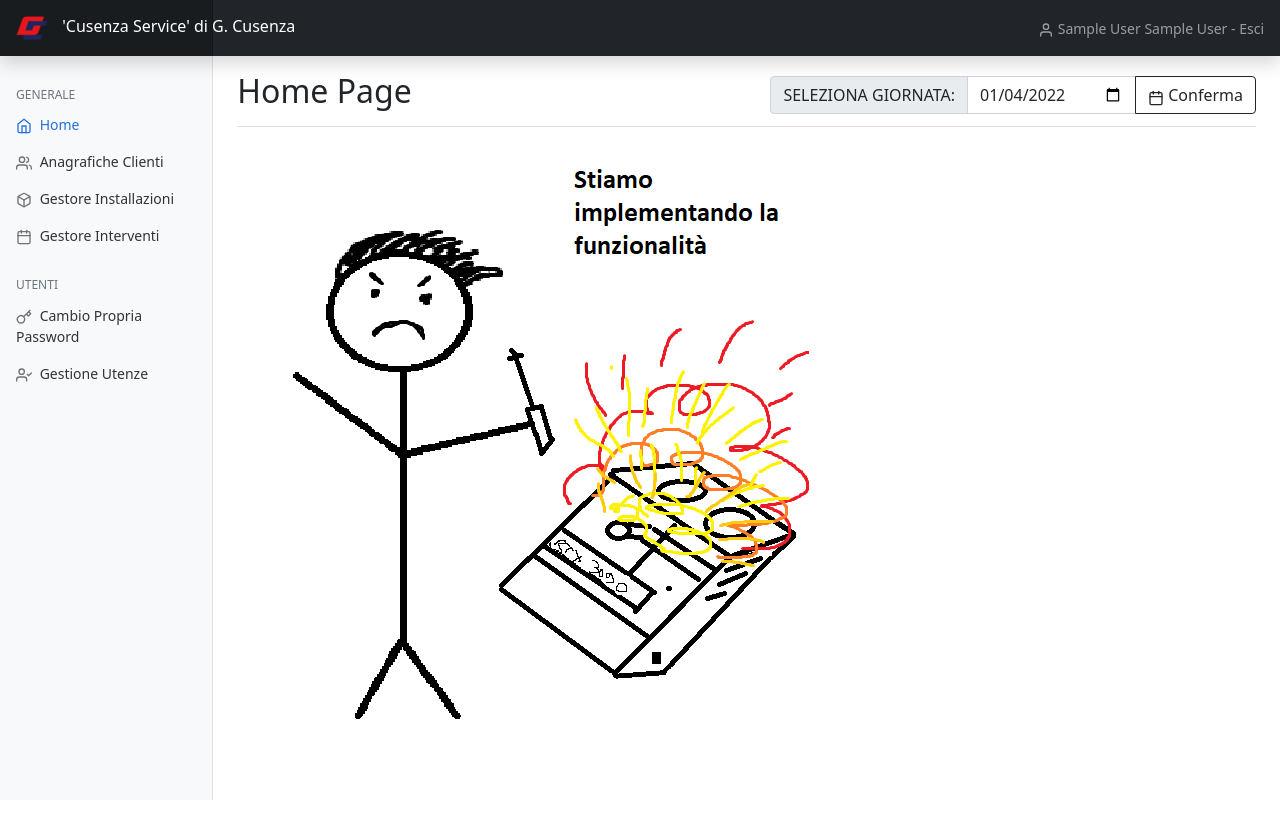
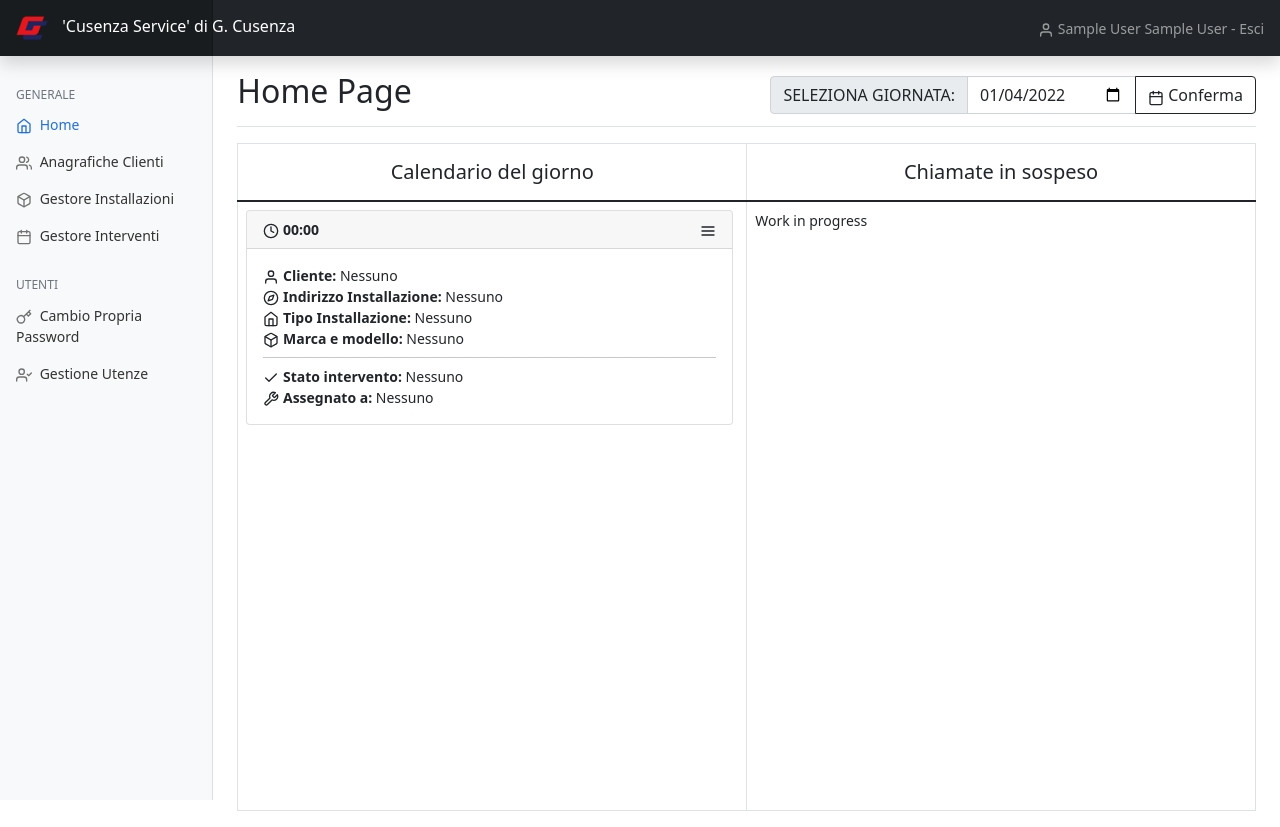
Before and after one commit to vittodevit/gipcat, a PHP site: page / in a window 1280 px wide. Before the commit the page ends 800 px from the top, so only its background shows below. Run offline with PHP 8.4, Linux system fonts and the light colour scheme; the visitor is signed in with stand-in values (Sample User, id 1); some libraries are stand-ins or nearby versions.

Commit message:
Bozza calendario, funziona stampa card

```diff
--- /dev/null
+++ b/calendario.component.php
@@ -0,0 +1,6 @@
+<?php
+if (!isset($CL)) {
+    die("Cannot load component in standalone.");
+}
+printInterventionsCard();
+?>
--- a/index.php
+++ b/index.php
@@ -10,6 +10,7 @@ require_once './init.php';
 require_once './lib/pagetools.php';
 
 openPage($pageid, $friendlyname, $level);
+$CL = 1;
 ?>
 
 <div class="d-flex justify-content-between flex-wrap flex-md-nowrap align-items-center pt-3 pb-2 mb-3 border-bottom">
@@ -20,10 +21,9 @@ openPage($pageid, $friendlyname, $level);
                 <div class="col">
                     <div class="input-group">
                         <span class="input-group-text" id="basic-addon1">SELEZIONA GIORNATA:</span>
-                        <input type="date" class="form-control" name="date" placeholder="ID Cliente"
-                        <?php if (isset($_GET["date"]) && !empty($_GET["date"])) {
+                        <input type="date" class="form-control" name="date" placeholder="ID Cliente" <?php if (isset($_GET["date"]) && !empty($_GET["date"])) {
                             echo 'value="' . $_GET["date"] . '"';
-                        }else{
+                        } else {
                             echo 'value="' . date("Y-m-d") . '"';
                         } ?> aria-label="Ricerca">
                         <button class="btn btn-outline-dark" type="submit">
@@ -37,7 +37,30 @@ openPage($pageid, $friendlyname, $level);
     </div>
 </div>
 
-<img class="mt-10" src="./static/img/workinprogress.png" alt="workinprogress">
+<table class="table table-bordered">
+    <thead>
+        <tr>
+            <th class="col col-md-6 text-center">
+                <h5 class="h5t">Calendario del giorno</h5>
+            </th>
+            <th class="col col-md-6 text-center">
+                <h5 class="h5t">Chiamate in sospeso</h5>
+            </th>
+        </tr>
+    </thead>
+    <tbody>
+        <tr>
+            <td>
+                <div class="scrollable-list">
+                    <?php require 'calendario.component.php' ?>
+                </div>
+            </td>
+            <td>
+                Work in progress
+            </td>
+        </tr>
+    </tbody>
+</table>
 
 <?php
 closePage($level, $jsdeps);
--- a/interventions/index.php
+++ b/interventions/index.php
@@ -75,7 +75,7 @@ $_installationExists = $_R_installationExists->fetch_array(MYSQLI_BOTH);
                         </div>
                         <br>
                         <div class="mb-3">
-                            <label for="assignedTo" class="form-label">Assegtnato a:</label>
+                            <label for="assignedTo" class="form-label">Assegnato a:</label>
                             <select class="form-select" id="assignedTo" required>
                                     <option value="" selected>Nessuno</option>
                                     <?php
@@ -187,7 +187,7 @@ $_installationExists = $_R_installationExists->fetch_array(MYSQLI_BOTH);
                         </div>
                         <br>
                         <div class="mb-3">
-                            <label for="eim.assignedTo" class="form-label">Assegtnato a:</label>
+                            <label for="eim.assignedTo" class="form-label">Assegnato a:</label>
                             <select class="form-select" id="eim.assignedTo" required>
                                     <option value="" selected>Nessuno</option>
                                     <?php
--- a/lib/pagetools.php
+++ b/lib/pagetools.php
@@ -464,3 +464,49 @@ function paginationButton($enabled, $link, $text, $query, $label = ""){
         <?php
     }
 }
+
+function printInterventionsCard(){
+?>
+<div class="card mb-3 scrollbar-w">
+    <div class="card-header">
+        <div class="row">
+            <div class="col col-md-10">
+                <span data-feather="clock"></span>
+                <b>00:00</b>
+            </div>
+            <div class="col col-md-2 text-end">
+                <div class="dropdown">
+                    <a class="link-dark" href="#" role="button" id="drpd1" data-bs-toggle="dropdown" aria-expanded="false">
+                        <span data-feather="menu"></span>
+                    </a>
+                    <ul class="dropdown-menu" aria-labelledby="drpd1">
+                        <li><a class="dropdown-item" href="#">Action</a></li>
+                        <li><a class="dropdown-item" href="#">Another action</a></li>
+                        <li><a class="dropdown-item" href="#">Something else here</a></li>
+                    </ul>
+                </div>
+            </div>
+        </div>
+    </div>
+    <div class="card-body">
+        <span data-feather="user"></span>
+        <b>Cliente:</b> Nessuno
+        <br>
+        <span data-feather="compass"></span>
+        <b>Indirizzo Installazione:</b> Nessuno
+        <br>
+        <span data-feather="home"></span>
+        <b>Tipo Installazione:</b> Nessuno
+        <br>
+        <span data-feather="box"></span>
+        <b>Marca e modello:</b> Nessuno
+        <hr style="margin-top: 8px; margin-bottom: 8px;">
+        <span data-feather="check"></span>
+        <b>Stato intervento:</b> Nessuno
+        <br>
+        <span data-feather="tool"></span>
+        <b>Assegnato a:</b> Nessuno
+    </div>
+</div>
+<?php
+}
--- a/static/css/gipcat.css
+++ b/static/css/gipcat.css
@@ -102,3 +102,16 @@ body {
   .spinner-modal-container{
     margin-left: 15px;
   }
+
+  .h5t{
+    margin-top: 8px;
+  }
+
+  .scrollable-list {
+    height: 74vh;
+    overflow: auto;
+  }
+
+  .scrollbar-w{
+    width: 99%;
+  }
```
